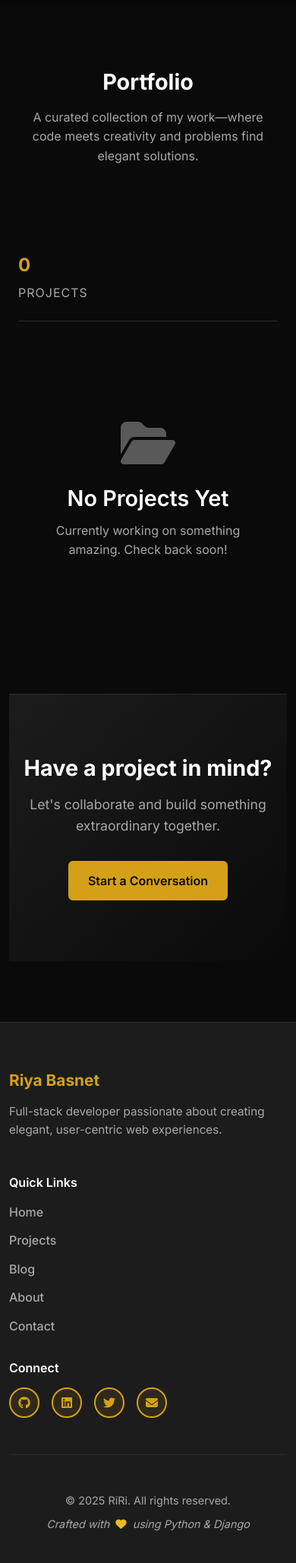
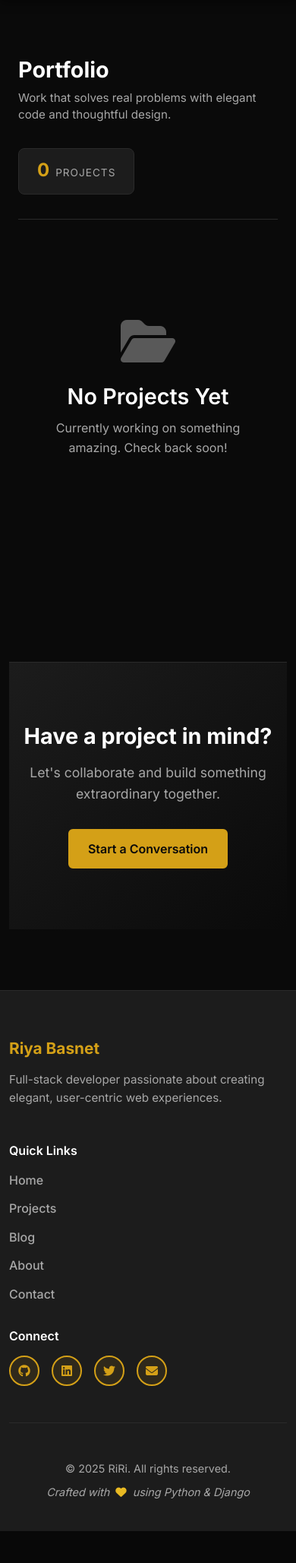
Before and after one commit to riya9818/Personal-Portfolio, a Django app: page /projects/ in a window 390 px wide. Shown: the part 81-2138 px from the top of the page at 76% size. After the commit the page ends 2096 px from the top, so only its background shows below. Run offline with Django 4.2, Linux system fonts and the light colour scheme; data that the repository does not hold is empty.

Commit message:
updated name and hero bar.

```diff
--- a/core/templates/core/home.html
+++ b/core/templates/core/home.html
@@ -15,7 +15,7 @@
       </div>
 
       <!-- Main Heading -->
-      <h1>Hi, I'm Wiwii</h1>
+      <h1>Hi, I'm Riya</h1>
 
       <!-- Subtitle -->
       <p class="hero-subtitle">A passionate full-stack developer crafting elegant web experiences. Turning ideas into scalable, user-centric solutions.</p>
--- a/projects/templates/projects/project_list.html
+++ b/projects/templates/projects/project_list.html
@@ -4,27 +4,22 @@
 
 {% block content %}
 
-<!-- Projects Hero Section -->
-<section class="projects-hero">
-  <div class="container">
-    <div class="hero-content-projects">
-      <h1>Portfolio</h1>
-      <p class="hero-subtitle-projects">A curated collection of my work—where code meets creativity and problems find elegant solutions.</p>
-    </div>
-  </div>
-</section>
-
 <!-- Projects Grid Section -->
 <section class="projects-grid-section">
   <div class="container">
 
-    <!-- Filter/Sort Bar (Optional - can be activated later) -->
-    <div class="projects-filter-bar">
-      <div class="filter-count">
-        <span class="count-number">{{ projects|length }}</span>
-        <span class="count-label">Project{% if projects|length != 1 %}s{% endif %}</span>
+    <!-- Page Header -->
+    <div class="projects-header">
+      <div class="header-left">
+        <h1>Portfolio</h1>
+        <p class="header-subtitle">Work that solves real problems with elegant code and thoughtful design.</p>
       </div>
-      <!-- Future: Add filter buttons here -->
+      <div class="header-right">
+        <div class="filter-count">
+          <span class="count-number">{{ projects|length }}</span>
+          <span class="count-label">Project{% if projects|length != 1 %}s{% endif %}</span>
+        </div>
+      </div>
     </div>
 
     <!-- Projects Grid -->
@@ -90,61 +85,62 @@
    PROJECTS PAGE STYLES
    ============================================ */
 
-/* Projects Hero */
-.projects-hero {
-  background-color: var(--dominant-bg);
-  padding: 6rem 0 4rem;
-  text-align: center;
-}
-
-.hero-content-projects {
-  max-width: 700px;
-  margin: 0 auto;
-}
-
-.projects-hero h1 {
-  font-size: 3rem;
-  font-weight: 700;
-  color: var(--primary-text);
-  margin-bottom: 1rem;
-}
-
-.hero-subtitle-projects {
-  font-size: 1.1rem;
-  color: var(--secondary-text);
-  line-height: 1.6;
-}
-
 /* Projects Grid Section */
 .projects-grid-section {
   background-color: var(--dominant-bg);
   padding: 3rem 0 5rem;
+  min-height: 100vh;
 }
 
-/* Filter Bar */
-.projects-filter-bar {
+/* Page Header */
+.projects-header {
   display: flex;
   justify-content: space-between;
-  align-items: center;
+  align-items: flex-end;
   margin-bottom: 3rem;
-  padding-bottom: 1.5rem;
+  padding-bottom: 2rem;
   border-bottom: 1px solid var(--border-color);
+  gap: 2rem;
+}
+
+.header-left h1 {
+  font-size: 2.5rem;
+  font-weight: 700;
+  color: var(--primary-text);
+  margin-bottom: 0.5rem;
+}
+
+.header-subtitle {
+  font-size: 1rem;
+  color: var(--secondary-text);
+  line-height: 1.5;
+  max-width: 500px;
+  margin: 0;
+}
+
+.header-right {
+  flex-shrink: 0;
 }
 
 .filter-count {
   display: flex;
   align-items: baseline;
   gap: 0.5rem;
+  background-color: var(--secondary-bg);
+  padding: 1rem 1.5rem;
+  border-radius: 8px;
+  border: 1px solid var(--border-color);
 }
 
 .count-number {
   font-size: 2rem;
   font-weight: 700;
   color: var(--accent-gold);
+  line-height: 1;
 }
 
 .count-label {
-  font-size: 1rem;
+  font-size: 0.85rem;
   color: var(--secondary-text);
   text-transform: uppercase;
   letter-spacing: 1px;
@@ -345,27 +341,27 @@
 
 /* Responsive Design */
 @media (max-width: 768px) {
-  .projects-hero h1 {
-    font-size: 2.2rem;
+  .projects-header {
+    flex-direction: column;
+    align-items: flex-start;
   }
 
-  .hero-subtitle-projects {
-    font-size: 1rem;
+  .header-left h1 {
+    font-size: 2rem;
+  }
+
+  .header-subtitle {
+    font-size: 0.95rem;
+  }
+
+  .filter-count {
+    width: 100%;
+    justify-content: center;
   }
 
   .projects-grid-main {
     grid-template-columns: 1fr;
     gap: 2rem;
-  }
-
-  .filter-count {
-    flex-direction: column;
-    align-items: flex-start;
-    gap: 0.25rem;
-  }
-
-  .count-number {
-    font-size: 1.5rem;
   }
 
   .project-content-main {
@@ -378,17 +374,17 @@
 }
 
 @media (max-width: 480px) {
-  .projects-hero {
-    padding: 4rem 0 3rem;
-  }
-
-  .projects-hero h1 {
+  .header-left h1 {
     font-size: 1.8rem;
   }
 
   .project-image-wrapper-main {
     height: 200px;
   }
+
+  .count-number {
+    font-size: 1.5rem;
+  }
 }
 </style>
 
```
